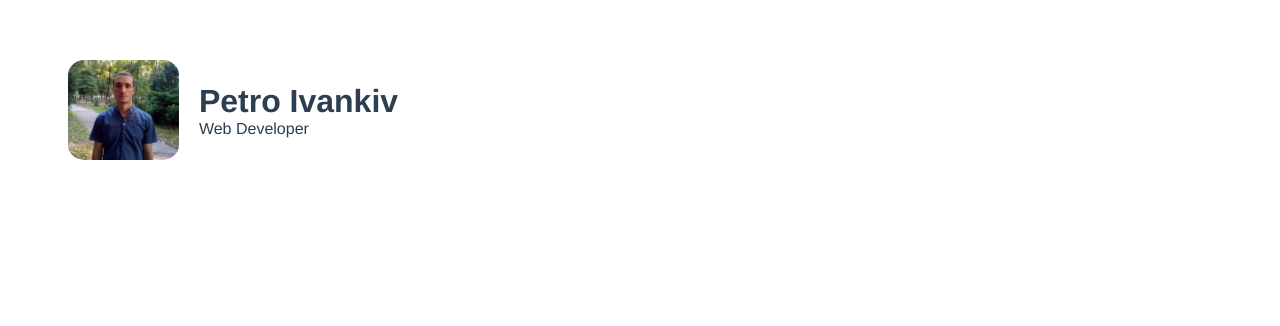
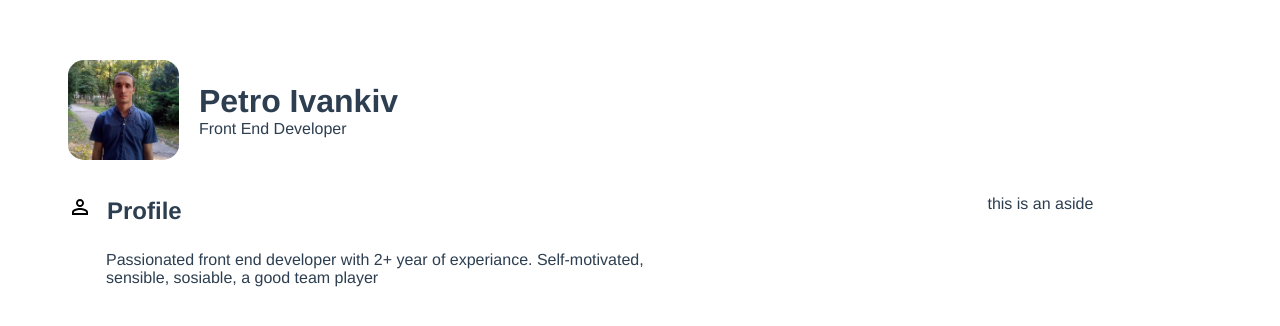
Before and after one commit to petroivankiv/vuecv, a Vue app: page / in a window 1280 px wide. Shown: the top 326 px of the page. Built offline with nearby package versions, Linux system fonts and the light colour scheme.

Commit message:
Added cv section item

```diff
--- a/src/App.vue
+++ b/src/App.vue
@@ -1,27 +1,58 @@
 <template>
   <div id="app">
-    <Header name="Petro Ivankiv" position="Web Developer" />
+    <Header name="Petro Ivankiv" position="Front End Developer"/>
+    <div class="content">
+      <section>
+        <CvSection title="Profile" icon="profile.svg" :items="profileItems"/>
+      </section>
+      <aside>this is an aside</aside>
+    </div>
   </div>
 </template>
 
 <script>
-import Header from './components/Header.vue'
+import Header from "./components/Header.vue";
+import CvSection from "./components/CvSection.vue";
 
 export default {
-  name: 'app',
+  name: "app",
   components: {
-    Header
+    Header,
+    CvSection
+  },
+  computed: {
+    profileItems: function() {
+      return [
+        {
+          id: 1,
+          description:
+            "Passionated front end developer with 2+ year of experiance. " +
+            "Self-motivated, sensible, sosiable, a good team player"
+        }
+      ];
+    }
   }
-}
+};
 </script>
 
 <style>
 #app {
-  font-family: 'Avenir', Helvetica, Arial, sans-serif;
+  font-family: "Avenir", Helvetica, Arial, sans-serif;
   -webkit-font-smoothing: antialiased;
   -moz-osx-font-smoothing: grayscale;
   text-align: center;
   color: #2c3e50;
   margin: 60px;
 }
+
+.content {
+  display: flex;
+  margin: 35px 0;
+}
+section {
+  width: 70%;
+}
+aside {
+  width: 30%;
+}
 </style>
--- /dev/null
+++ b/src/components/CvSection.vue
@@ -0,0 +1,43 @@
+<template>
+  <header>
+    <img :src="getIcon()" alt="Icon">
+    <span class="title">{{ title }}</span>
+    <div v-for="item in items" :key="item.id">
+      <CvSectionItem :title="item.title" :timeDesc="item.timeDesc" :description="item.description" />
+    </div>
+  </header>
+</template>
+
+<script>
+import CvSectionItem from "./CvSectionItem.vue";
+
+export default {
+  name: "CvSection",
+  components: {
+    CvSectionItem
+  },
+  props: {
+    icon: String,
+    title: String,
+    items: Array
+  },
+  methods: {
+    getIcon() {
+      return require("../assets/" + this.icon);
+    }
+  }
+};
+</script>
+
+<!-- Add "scoped" attribute to limit CSS to this component only -->
+<style scoped>
+header {
+  text-align: left;
+}
+
+.title {
+  font-size: 24px;
+  font-weight: bold;
+  margin-left: 15px;
+}
+</style>
--- /dev/null
+++ b/src/components/CvSectionItem.vue
@@ -0,0 +1,34 @@
+<template>
+  <section>
+    <span v-if="title" class="title">{{ title }}</span>
+    <span v-if="timeDesc" class="time-desc">{{ timeDesc }}</span>
+    <p v-if="description">{{ description }}</p>
+  </section>
+</template>
+
+<script>
+export default {
+  name: "CvSectionItem",
+  props: {
+    title: String,
+    timeDesc: String,
+    description: String
+  }
+};
+</script>
+
+<!-- Add "scoped" attribute to limit CSS to this component only -->
+<style scoped>
+section {
+  display: flex;
+  flex-direction: column;
+  margin-left: 38px;
+  padding: 10px 0 5px;
+}
+.title {
+  font-size: 18px;
+  font-weight: bold;
+}
+
+.time-desc { color: grey; font-size: 12px; }
+</style>
```
Also changed, not shown: src/assets/profile.svg (added).
